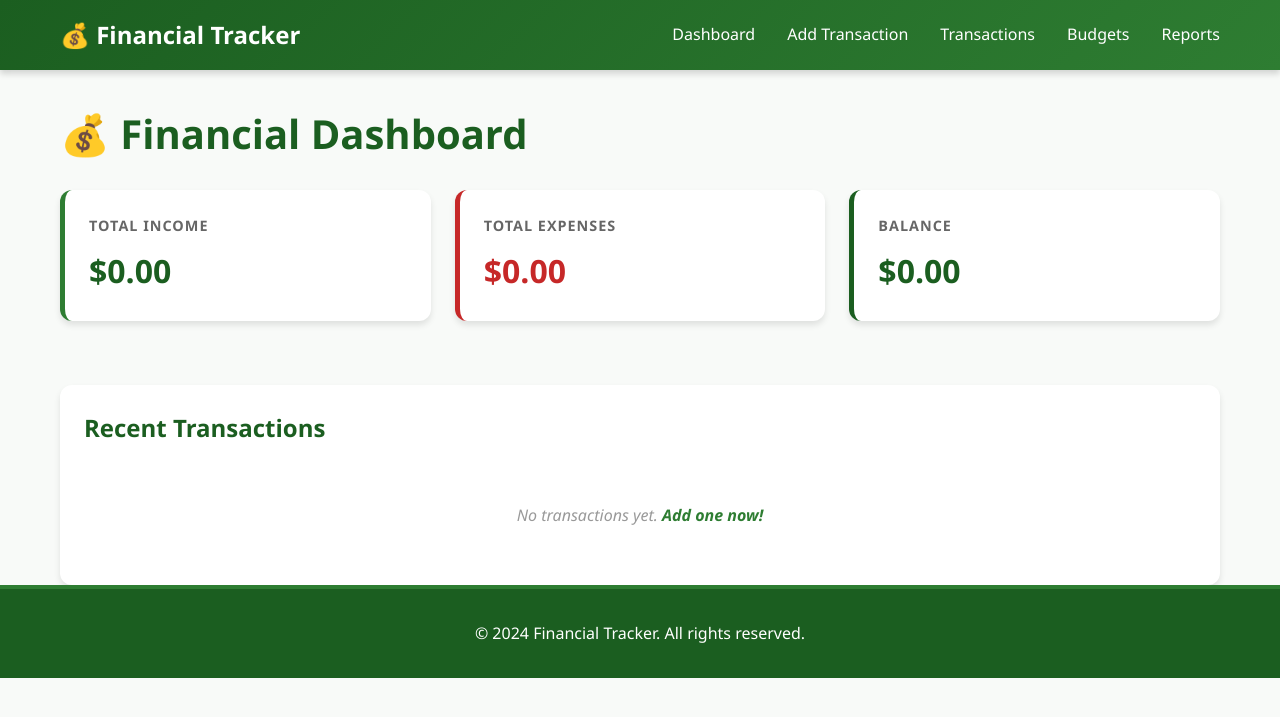
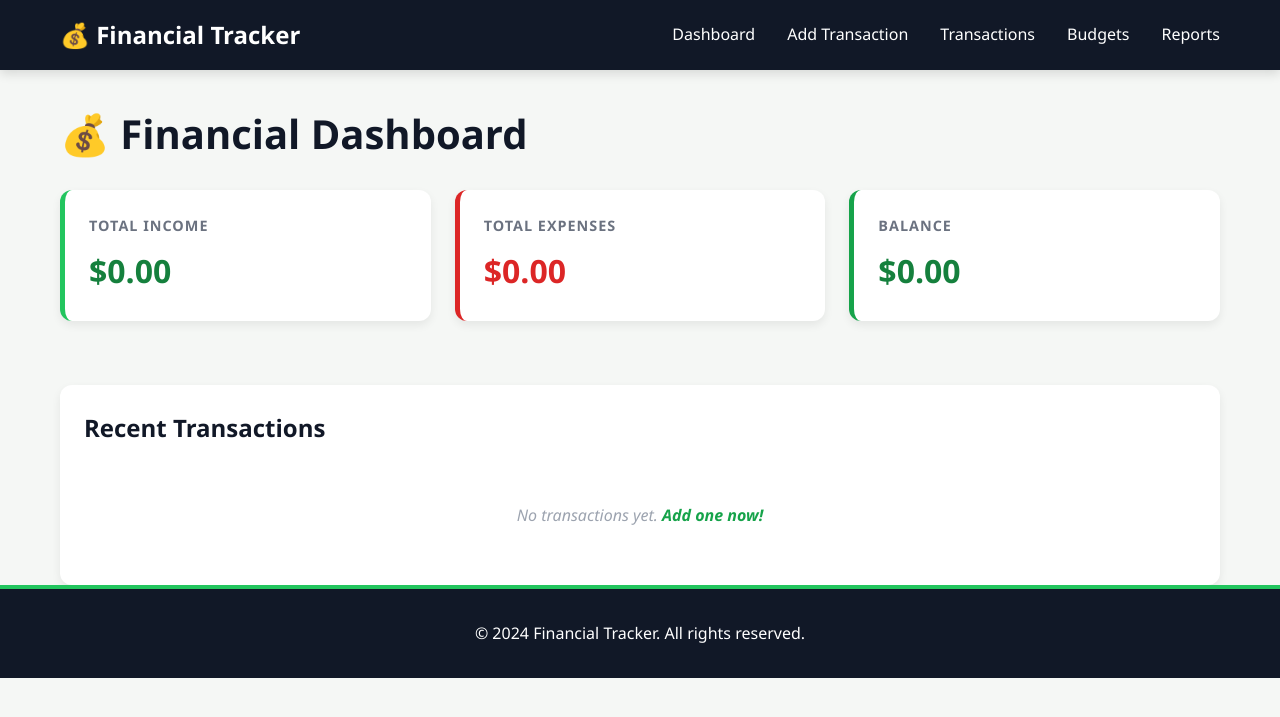
Before and after one commit to nealbose/Financial-Tracker, a Flask app: page / in a window 1280 px wide. Shown: the top 717 px of the page. Run offline with Flask 3, Linux system fonts and the light colour scheme; data that the repository does not hold is empty.

Commit message:
Update CSS styles for improved design consistency

```diff
--- a/static/css/style.css
+++ b/static/css/style.css
@@ -6,8 +6,8 @@
 
 body {
     font-family: 'Segoe UI', Tahoma, Geneva, Verdana, sans-serif;
-    background-color: #f8faf8;
-    color: #1a1a1a;
+    background-color: #f5f7f5;
+    color: #111827;
     line-height: 1.6;
 }
 
@@ -17,12 +17,12 @@ body {
     padding: 0 20px;
 }
 
-/* Navbar - Money Green Theme */
+/* Navbar */
 .navbar {
-    background: linear-gradient(135deg, #1b5e20 0%, #2e7d32 100%);
+    background-color: #111827;
     color: white;
     padding: 1rem 0;
-    box-shadow: 0 4px 6px rgba(0, 0, 0, 0.15);
+    box-shadow: 0 4px 10px rgba(0, 0, 0, 0.12);
     margin-bottom: 2rem;
 }
 
@@ -63,7 +62,7 @@ main {
 /* Dashboard */
 .dashboard h1 {
     margin-bottom: 1.5rem;
-    color: #1b5e20;
+    color: #111827;
     font-size: 2.5rem;
 }
 
@@ -78,18 +77,18 @@ main {
     background: white;
     padding: 1.5rem;
     border-radius: 12px;
-    box-shadow: 0 4px 6px rgba(0, 0, 0, 0.1);
-    border-left: 5px solid #2e7d32;
+    box-shadow: 0 4px 10px rgba(0, 0, 0, 0.07);
+    border-left: 5px solid #22c55e;
     transition: transform 0.3s, box-shadow 0.3s;
 }
 
 .card:hover {
     transform: translateY(-5px);
-    box-shadow: 0 6px 12px rgba(0, 0, 0, 0.15);
+    box-shadow: 0 8px 18px rgba(0, 0, 0, 0.1);
 }
 
 .card h3 {
-    color: #666;
+    color: #6b7280;
     font-size: 0.9rem;
     margin-bottom: 0.5rem;
     text-transform: uppercase;
@@ -99,38 +98,38 @@ main {
 .card .amount {
     font-size: 2rem;
     font-weight: bold;
-    color: #1b5e20;
+    color: #15803d;
 }
 
 .income-card {
-    border-left-color: #2e7d32;
+    border-left-color: #22c55e;
 }
 
 .income-card .amount {
-    color: #1b5e20;
+    color: #15803d;
 }
 
 .expense-card {
-    border-left-color: #c62828;
+    border-left-color: #dc2626;
 }
 
 .expense-card .amount {
-    color: #c62828;
+    color: #dc2626;
 }
 
 .balance-card {
-    border-left-color: #1b5e20;
+    border-left-color: #16a34a;
 }
 
 .balance-card .amount {
-    color: #1b5e20;
+    color: #15803d;
 }
 
 .balance-card .amount.negative {
-    color: #c62828;
+    color: #dc2626;
 }
 
-/* Charts Container */
+/* Charts */
 .charts-container {
     display: grid;
     grid-template-columns: repeat(auto-fit, minmax(400px, 1fr));
@@ -161,12 +160,12 @@ main {
     background: white;
     padding: 1.5rem;
     border-radius: 12px;
-    box-shadow: 0 4px 6px rgba(0, 0, 0, 0.1);
+    box-shadow: 0 4px 10px rgba(0, 0, 0, 0.07);
 }
 
 .recent-transactions h2 {
     margin-bottom: 1.5rem;
-    color: #1b5e20;
+    color: #111827;
 }
 
 /* Tables */
@@ -436,13 +435,13 @@ main {
 /* No Data */
 .no-data {
     text-align: center;
-    color: #999;
+    color: #9ca3af;
     padding: 2rem;
     font-style: italic;
 }
 
 .no-data a {
-    color: #2e7d32;
+    color: #16a34a;
     text-decoration: none;
     font-weight: 600;
 }
@@ -460,23 +459,23 @@ main {
 }
 
 .alert-success {
-    background-color: #c8e6c9;
-    color: #1b5e20;
-    border-left-color: #2e7d32;
+    background-color: #dcfce7;
+    color: #166534;
+    border-left-color: #22c55e;
 }
 
 .alert-error {
-    background-color: #ffcdd2;
-    color: #b71c1c;
-    border-left-color: #c62828;
+    background-color: #fee2e2;
+    color: #b91c1c;
+    border-left-color: #dc2626;
 }
 
 /* Footer */
 .footer {
     text-align: center;
     padding: 2rem;
-    background-color: #1b5e20;
-    border-top: 4px solid #2e7d32;
+    background-color: #111827;
+    border-top: 4px solid #22c55e;
     color: white;
 }
 
```
Also changed, not shown: other parts of static/css/style.css (+46 -47 lines).
